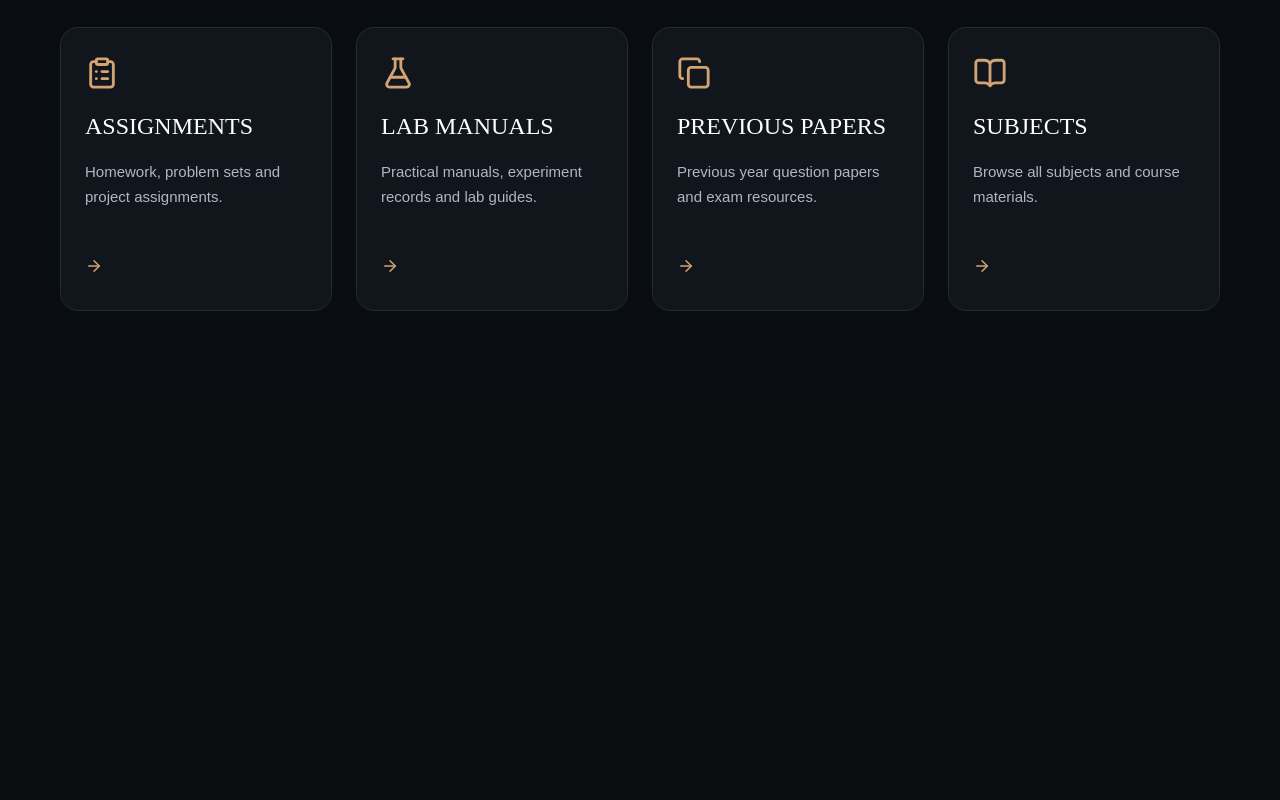
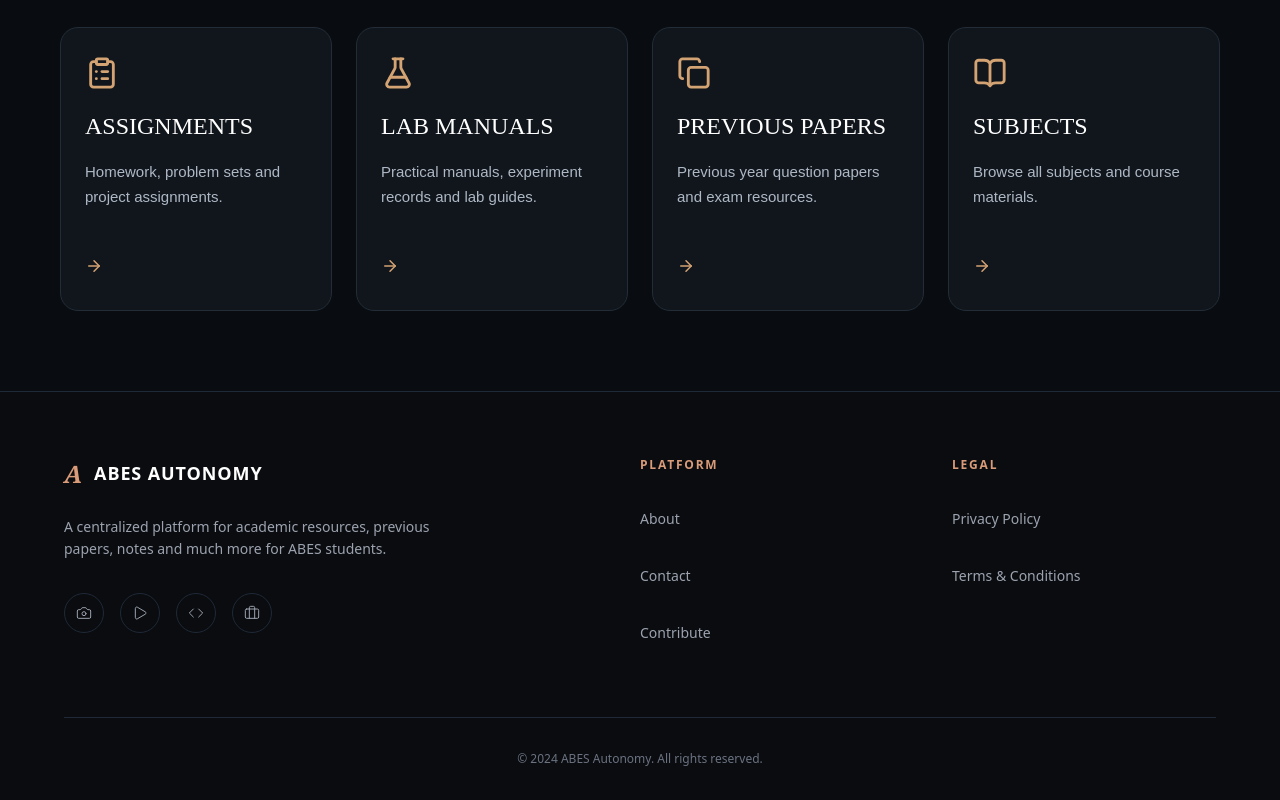
Before and after one commit to Mayank-Kumar13/AbesAutonomy, a React (Vite) app in the folder CODE/REACT/: page / in a window 1280 px wide. Shown: the part 951-1751 px from the top of the page. Before the commit the page ends 1342 px from the top, so only its background shows below. Built offline with nearby package versions, Linux system fonts and the light colour scheme.

Commit message:
linked footer

```diff
--- a/CODE/REACT/src/App.jsx
+++ b/CODE/REACT/src/App.jsx
@@ -5,6 +5,7 @@ import HomeContent from './component/home/HomeContent';
 import { Routes, Route } from "react-router-dom";
 import Resources from './pages/Resources';
 import Amcat from './pages/Amcat';
+import Footer from './component/footer/Footer';
 const App = () => {
   return (
     <>
@@ -15,6 +16,7 @@ const App = () => {
         <Route path="/credits" element={<Credits />} />
         <Route path="/amcat" element={<Amcat />} />
       </Routes>
+      <Footer />
     </>
   )
 }
--- a/CODE/REACT/src/component/credit_card/Credit_Card.css
+++ b/CODE/REACT/src/component/credit_card/Credit_Card.css
@@ -14,6 +14,7 @@
     border:3px solid #2c2c2c;
     cursor:pointer;
     transition:.4s;
+    margin-bottom:200px;
 }
 
 .credit-card:hover{
```
